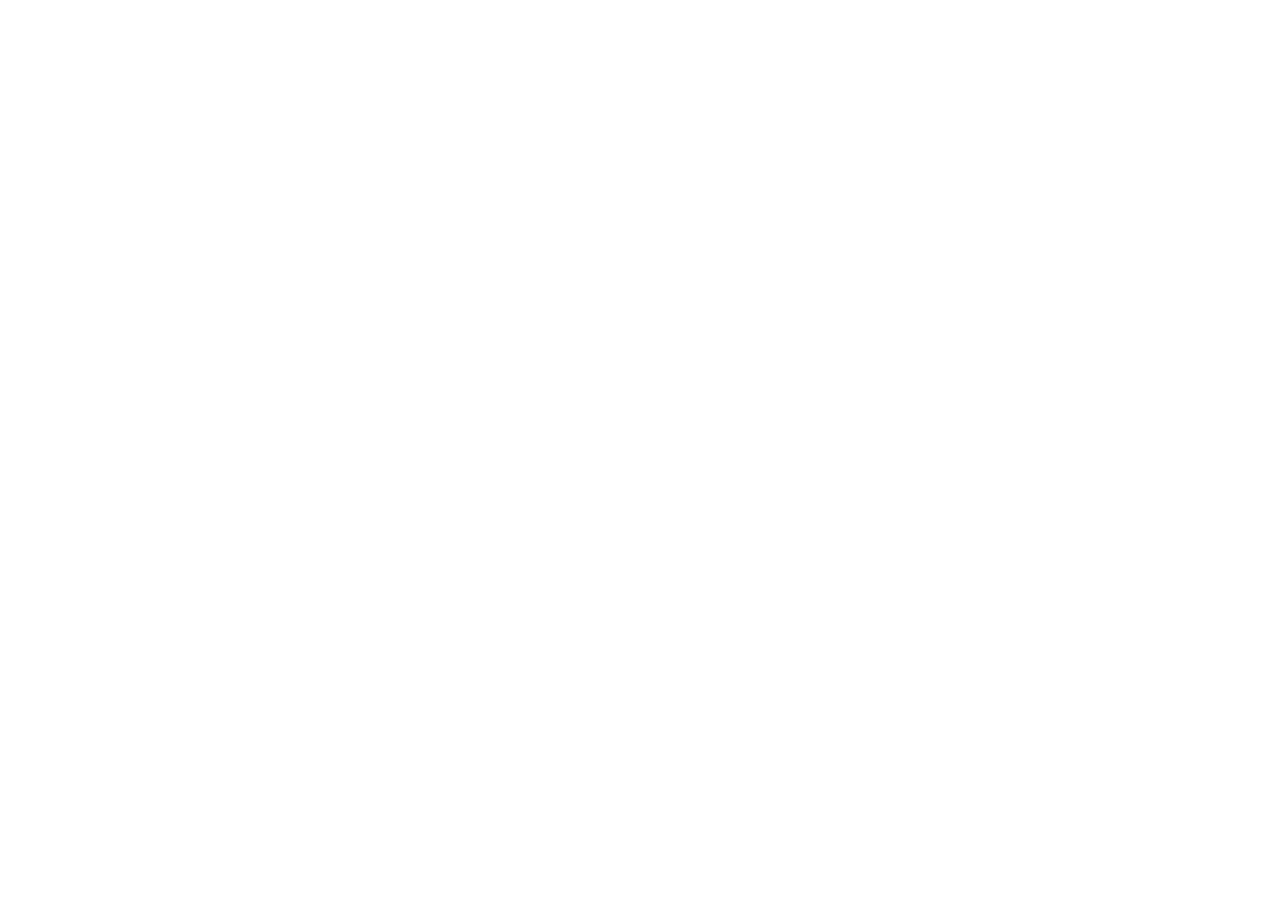
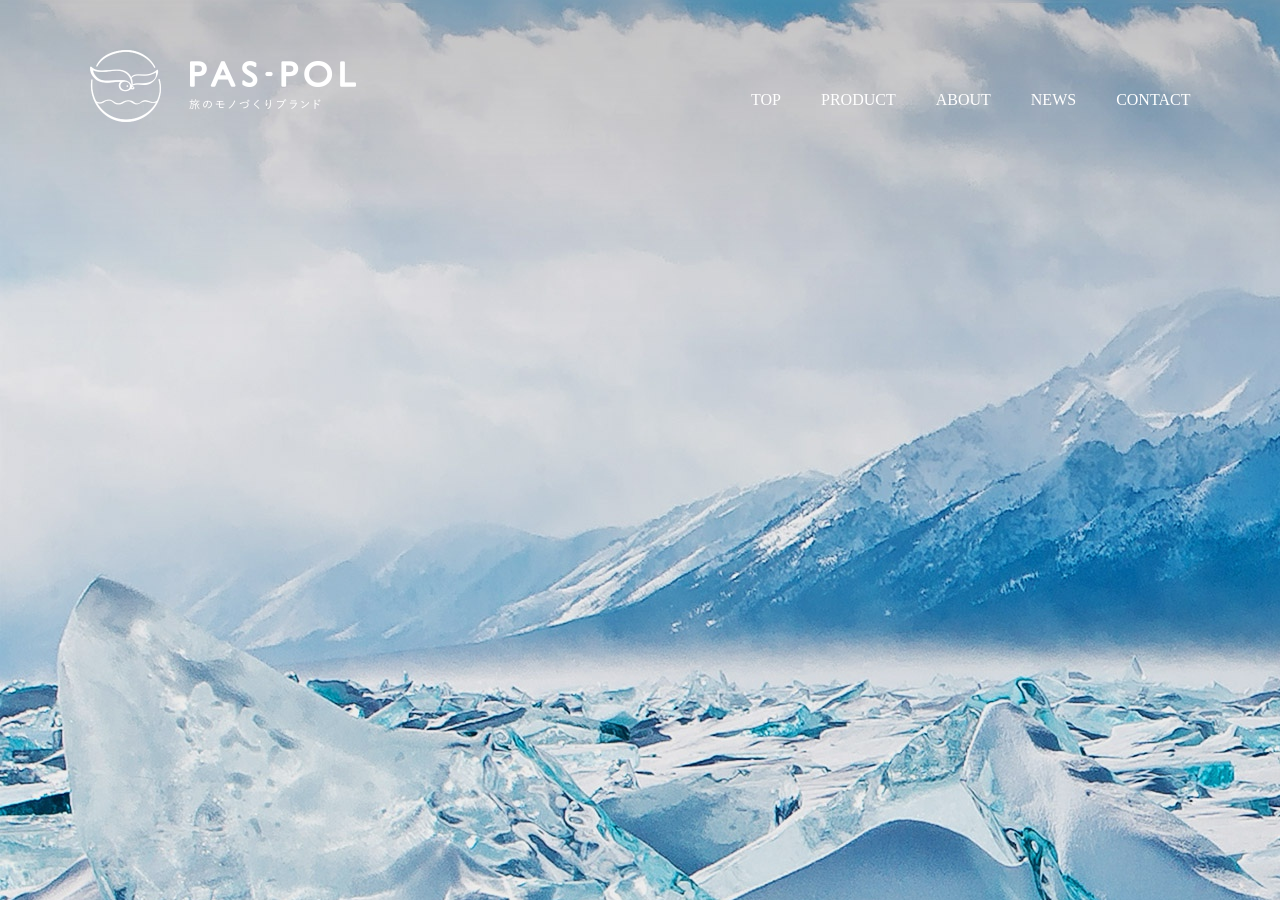
Before and after one commit to shozo1030/PAS-POL-LP, a plain HTML site: page index.html in a window 1280 px wide. Shown: the top 900 px of the page. Drawn offline with nearby package versions, Linux system fonts and the light colour scheme; files whose address does not match are found by name.

Commit message:
Update stylesheet.css

```diff
--- a/stylesheet.css
+++ b/stylesheet.css
@@ -14,7 +14,7 @@ header {
   width: 100%;
   height: 900px;
   color: white;
-  background-image: url(./img/main_visual_2-0x0.jpg);
+  background-image: url(main_visual_2-0x0.jpg);
 }
 .header-container {
   width: 100%;
```
